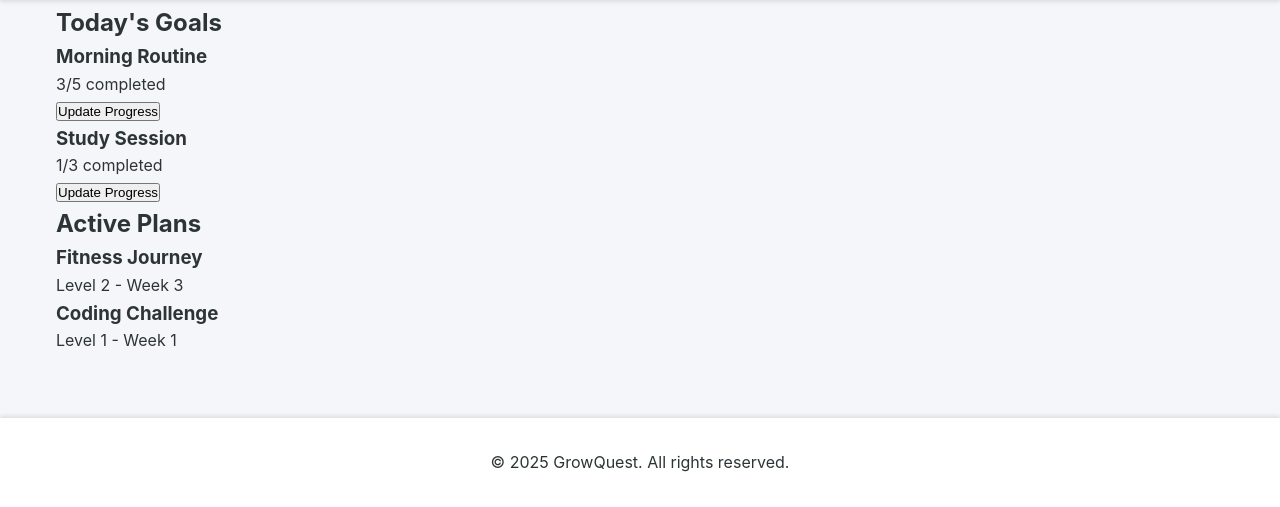
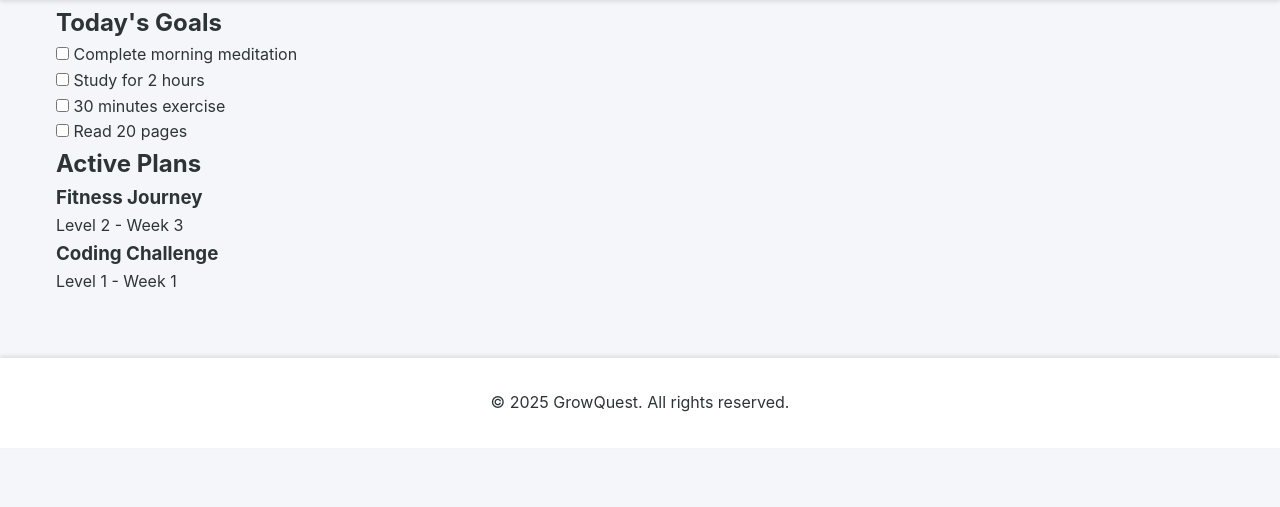
Before and after one commit to DanielOsuoha/SWE_project, a Django app: page / in a window 1280 px wide. Shown: the part 60-567 px from the top of the page. Run offline with Django 5.2, Linux system fonts and the light colour scheme.

Commit message:
modified templates

```diff
--- a/gamified_improvement/templates/core/index.html
+++ b/gamified_improvement/templates/core/index.html
@@ -18,15 +18,21 @@
         <h2>Today's Goals</h2>
         <div class="goals-container">
             <!-- Sample goals (will be dynamic later) -->
-            <div class="goal-card">
-                <h3>Morning Routine</h3>
-                <div class="progress">3/5 completed</div>
-                <button class="action-btn">Update Progress</button>
+            <div class="goal-item">
+                <input type="checkbox" id="goal1" class="goal-checkbox">
+                <label for="goal1">Complete morning meditation</label>
             </div>
-            <div class="goal-card">
-                <h3>Study Session</h3>
-                <div class="progress">1/3 completed</div>
-                <button class="action-btn">Update Progress</button>
+            <div class="goal-item">
+                <input type="checkbox" id="goal2" class="goal-checkbox">
+                <label for="goal2">Study for 2 hours</label>
+            </div>
+            <div class="goal-item">
+                <input type="checkbox" id="goal3" class="goal-checkbox">
+                <label for="goal3">30 minutes exercise</label>
+            </div>
+            <div class="goal-item">
+                <input type="checkbox" id="goal4" class="goal-checkbox">
+                <label for="goal4">Read 20 pages</label>
             </div>
         </div>
     </section>
```
Also changed, not shown: gamified_improvement/static/css/index.css (+57 -3 lines).
